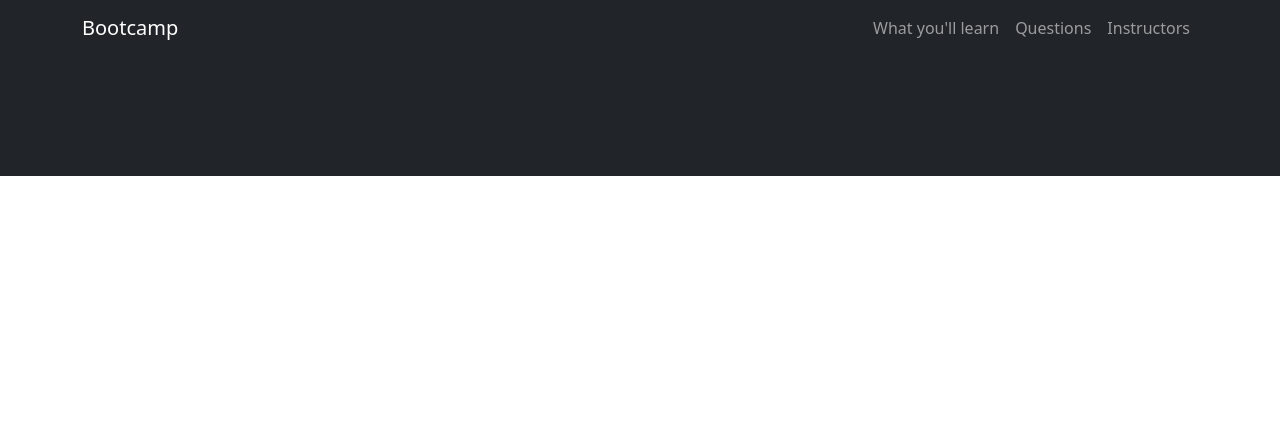
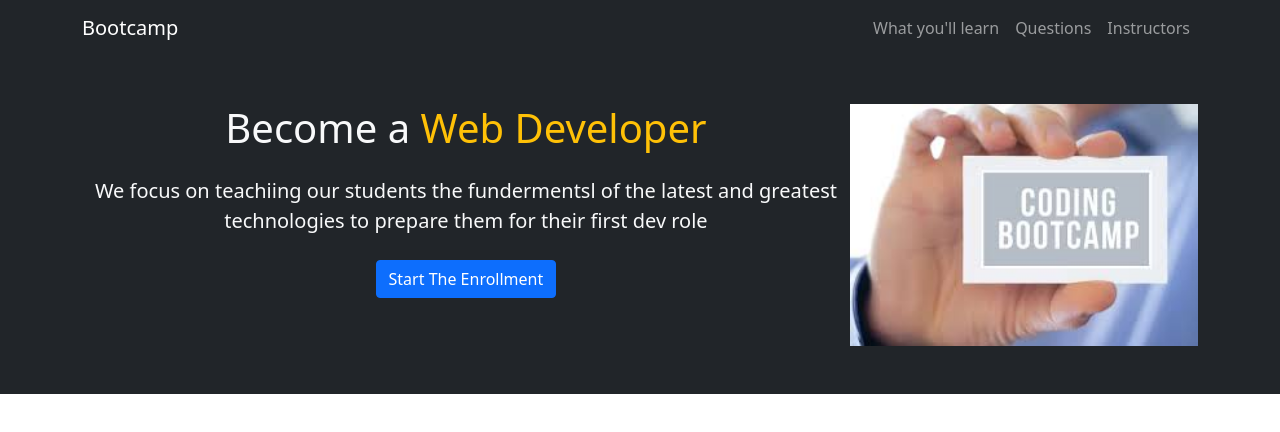
Before and after one commit to Diana-Kieru/Bootcamp, a plain HTML site: page index.html in a window 1280 px wide. Drawn offline with nearby package versions, Linux system fonts and the light colour scheme.

Commit message:
Added button

```diff
--- a/index.html
+++ b/index.html
@@ -42,10 +42,15 @@
     <!-- showcase -->
     <section class="bg-dark text-light p-5 text-center">
         <div class="container">
-            <div>
+            <div class="d-sm-flex">
                 <div>
-                    <img src="" alt="">
+                    <h1> Become a <span class="text-warning">Web Developer</span></h1>
+                    <p class="lead my-4">
+                        We focus on teachiing our students the fundermentsl of the latest and greatest technologies to prepare them for their first dev role
+                    </p>
+                    <button class="btn btn-primary btn lg">Start The Enrollment</button>
                 </div>
+                <img class="img-fluid w-50" src="Img/bts.jpeg" alt=" "/>
             </div>
         </div>
     </section>
```
